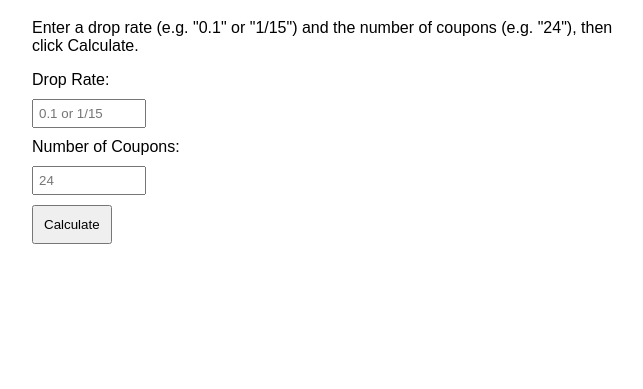
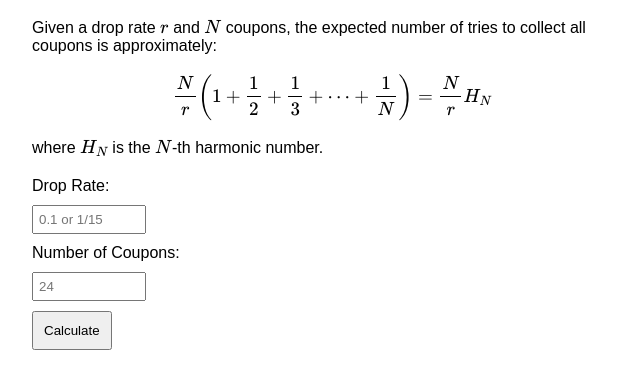
Before and after one commit to fabianwesterbeek/couponcollector, a plain HTML site: page index.html in a window 1280 px wide. Shown: the part 121-510 px from the top of the page, without its empty margins (308-951 px from the left). Drawn offline with nearby package versions, Linux system fonts and the light colour scheme.

Commit message:
add description

```diff
--- a/index.html
+++ b/index.html
@@ -27,12 +27,23 @@
     margin-top: 20px;
     font-weight: bold;
   }
+  .description {
+    margin-bottom: 20px;
+  }
 </style>
+<!-- Load MathJax for LaTeX rendering -->
+<script src="https://cdn.jsdelivr.net/npm/mathjax@3/es5/tex-mml-chtml.js" id="MathJax-script" async></script>
 </head>
 <body>
 
 <h1>Coupon Collector Calculator</h1>
-<p>Enter a drop rate (e.g. "0.1" or "1/15") and the number of coupons (e.g. "24"), then click Calculate.</p>
+<div class="description">
+  Given a drop rate \(r\) and \(N\) coupons, the expected number of tries to collect all coupons is approximately:
+  \[
+     \frac{N}{r}\left(1 + \frac{1}{2} + \frac{1}{3} + \cdots + \frac{1}{N}\right) = \frac{N}{r} H_N
+  \]
+  where \(H_N\) is the \(N\)-th harmonic number.
+</div>
 
 <label for="droprate">Drop Rate:</label>
 <input type="text" id="droprate" placeholder="0.1 or 1/15" />
```
